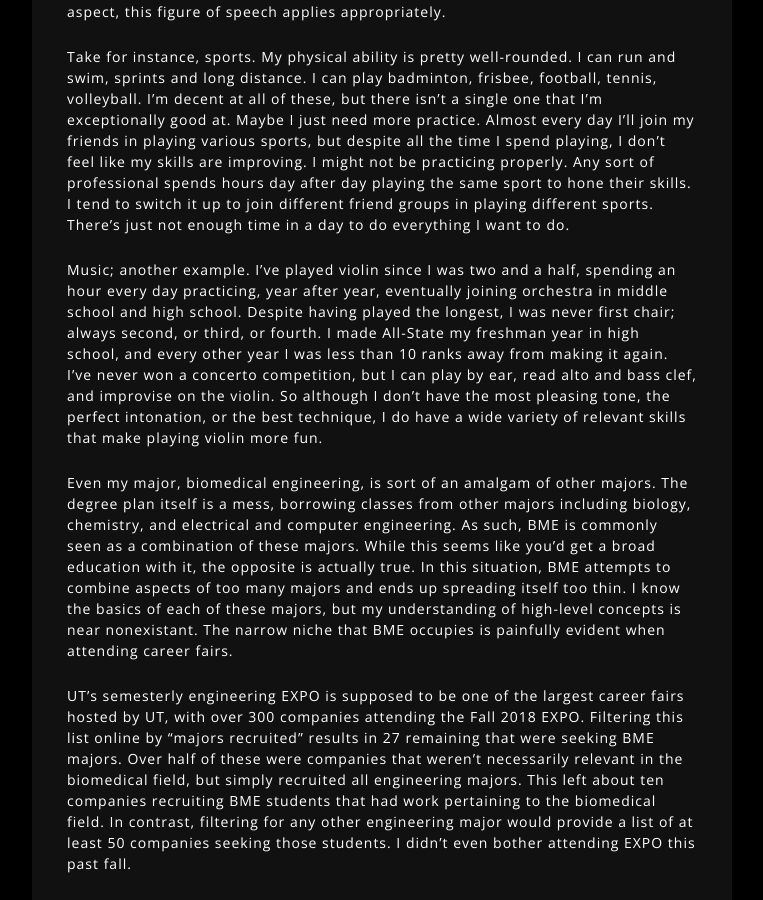
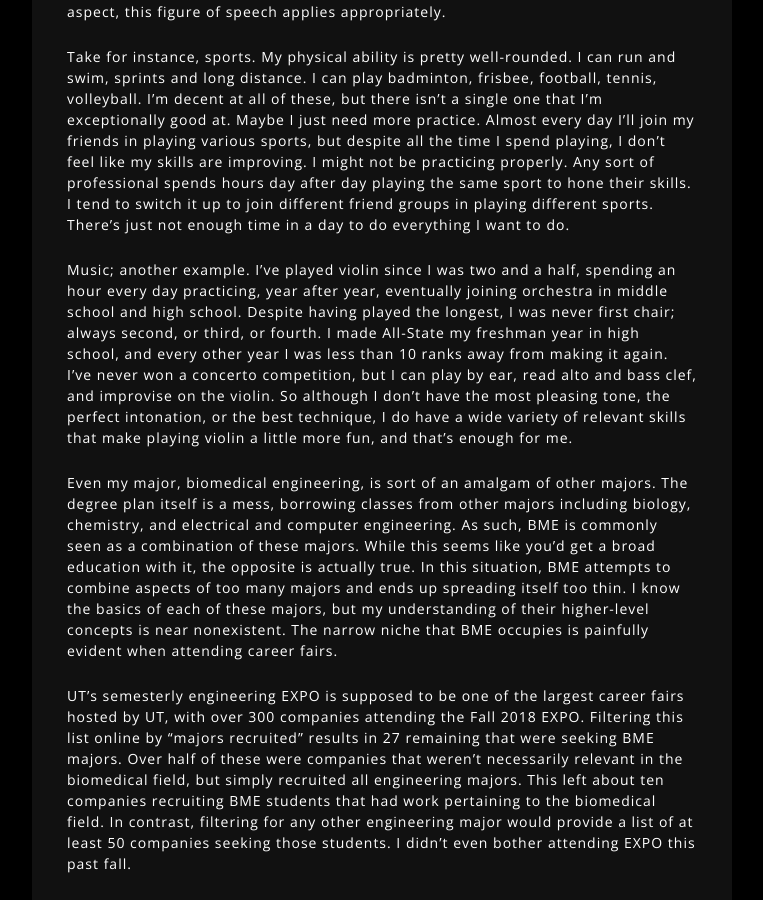
Before and after one commit to russellkan/russellkan.github.io, a Jekyll site: the page built from blog/_posts/2018-1-26-jacks.md, in a window 1280 px wide and 900 px high, scrolled down 540 px. Shown: the whole window, without its empty margins (258-1021 px from the left). Built offline with Jekyll 4.4.1, drawn with Linux system fonts in a browser that asks for light colours; nearby versions of some CDN libraries; some web fonts are replaced.

Commit message:
Fix grammar

```diff
--- a/blog/_posts/2018-1-26-jacks.md
+++ b/blog/_posts/2018-1-26-jacks.md
@@ -10,9 +10,9 @@ The full phrase seems to be an accurate depiction of my life so far. In almost e
 
 Take for instance, sports. My physical ability is pretty well-rounded. I can run and swim, sprints and long distance. I can play badminton, frisbee, football, tennis, volleyball. I'm decent at all of these, but there isn't a single one that I'm exceptionally good at. Maybe I just need more practice. Almost every day I'll join my friends in playing various sports, but despite all the time I spend playing, I don't feel like my skills are improving. I might not be practicing properly. Any sort of professional spends hours day after day playing the same sport to hone their skills. I tend to switch it up to join different friend groups in playing different sports. There's just not enough time in a day to do everything I want to do.
 
-Music; another example. I've played violin since I was two and a half, spending an hour every day practicing, year after year, eventually joining orchestra in middle school and high school. Despite having played the longest, I was never first chair; always second, or third, or fourth. I made All-State my freshman year in high school, and every other year I was less than 10 ranks away from making it again. I've never won a concerto competition, but I can play by ear, read alto and bass clef, and improvise on the violin. So although I don't have the most pleasing tone, the perfect intonation, or the best technique, I do have a wide variety of relevant skills that make playing violin more fun.
+Music; another example. I've played violin since I was two and a half, spending an hour every day practicing, year after year, eventually joining orchestra in middle school and high school. Despite having played the longest, I was never first chair; always second, or third, or fourth. I made All-State my freshman year in high school, and every other year I was less than 10 ranks away from making it again. I've never won a concerto competition, but I can play by ear, read alto and bass clef, and improvise on the violin. So although I don't have the most pleasing tone, the perfect intonation, or the best technique, I do have a wide variety of relevant skills that make playing violin a little more fun, and that's enough for me.
 
-Even my major, biomedical engineering, is sort of an amalgam of other majors. The degree plan itself is a mess, borrowing classes from other majors including biology, chemistry, and electrical and computer engineering. As such, BME is commonly seen as a combination of these majors. While this seems like you'd get a broad education with it, the opposite is actually true. In this situation, BME attempts to combine aspects of too many majors and ends up spreading itself too thin. I know the basics of each of these majors, but my understanding of high-level concepts is near nonexistant. The narrow niche that BME occupies is painfully evident when attending career fairs.
+Even my major, biomedical engineering, is sort of an amalgam of other majors. The degree plan itself is a mess, borrowing classes from other majors including biology, chemistry, and electrical and computer engineering. As such, BME is commonly seen as a combination of these majors. While this seems like you'd get a broad education with it, the opposite is actually true. In this situation, BME attempts to combine aspects of too many majors and ends up spreading itself too thin. I know the basics of each of these majors, but my understanding of their higher-level concepts is near nonexistent. The narrow niche that BME occupies is painfully evident when attending career fairs.
 
 UT's semesterly engineering EXPO is supposed to be one of the largest career fairs hosted by UT, with over 300 companies attending the Fall 2018 EXPO. Filtering this list online by "majors recruited" results in 27 remaining that were seeking BME majors. Over half of these were companies that weren't necessarily relevant in the biomedical field, but simply recruited all engineering majors. This left about ten companies recruiting BME students that had work pertaining to the biomedical field. In contrast, filtering for any other engineering major would provide a list of at least 50 companies seeking those students. I didn't even bother attending EXPO this past fall.
 
```
